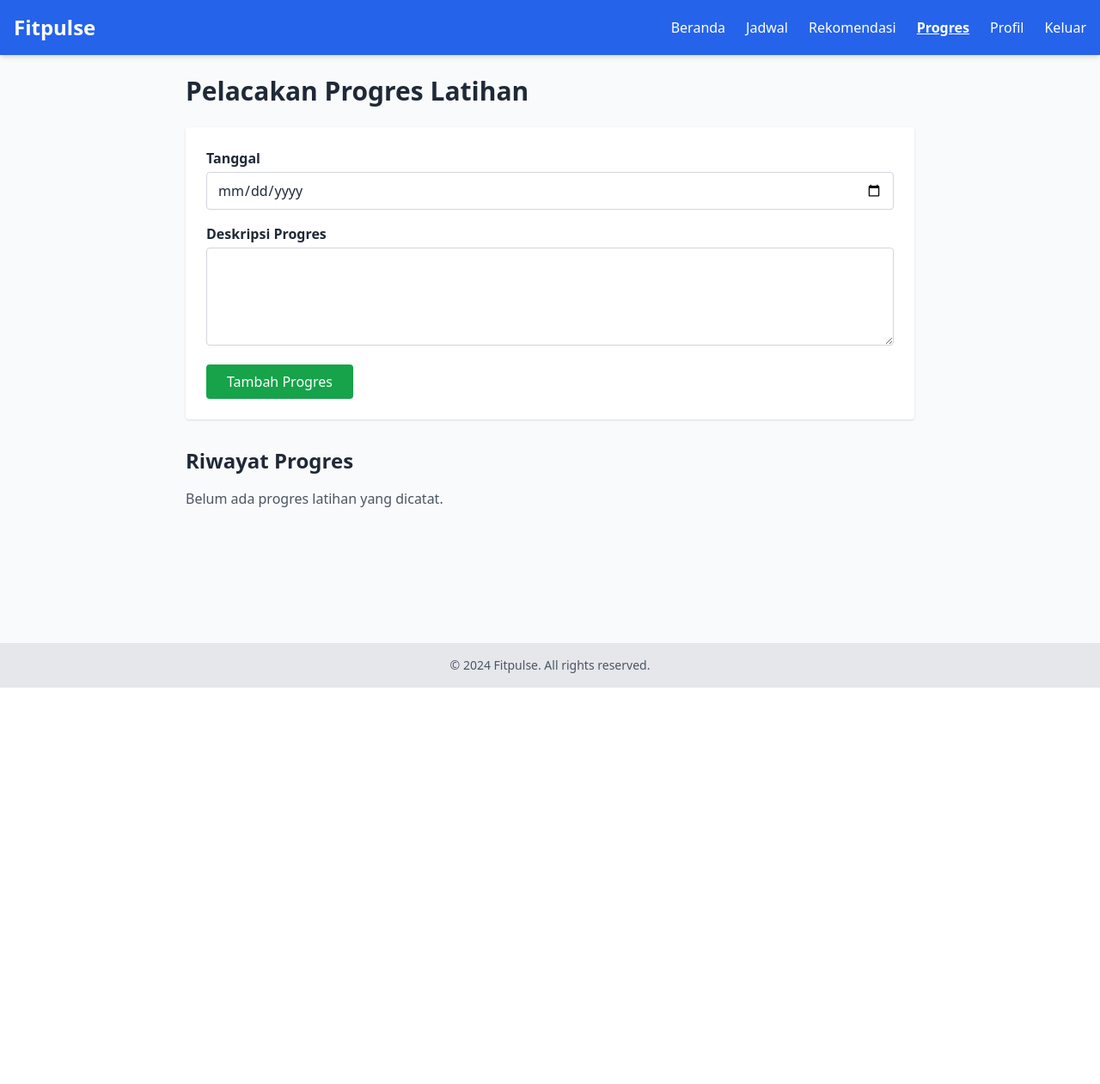
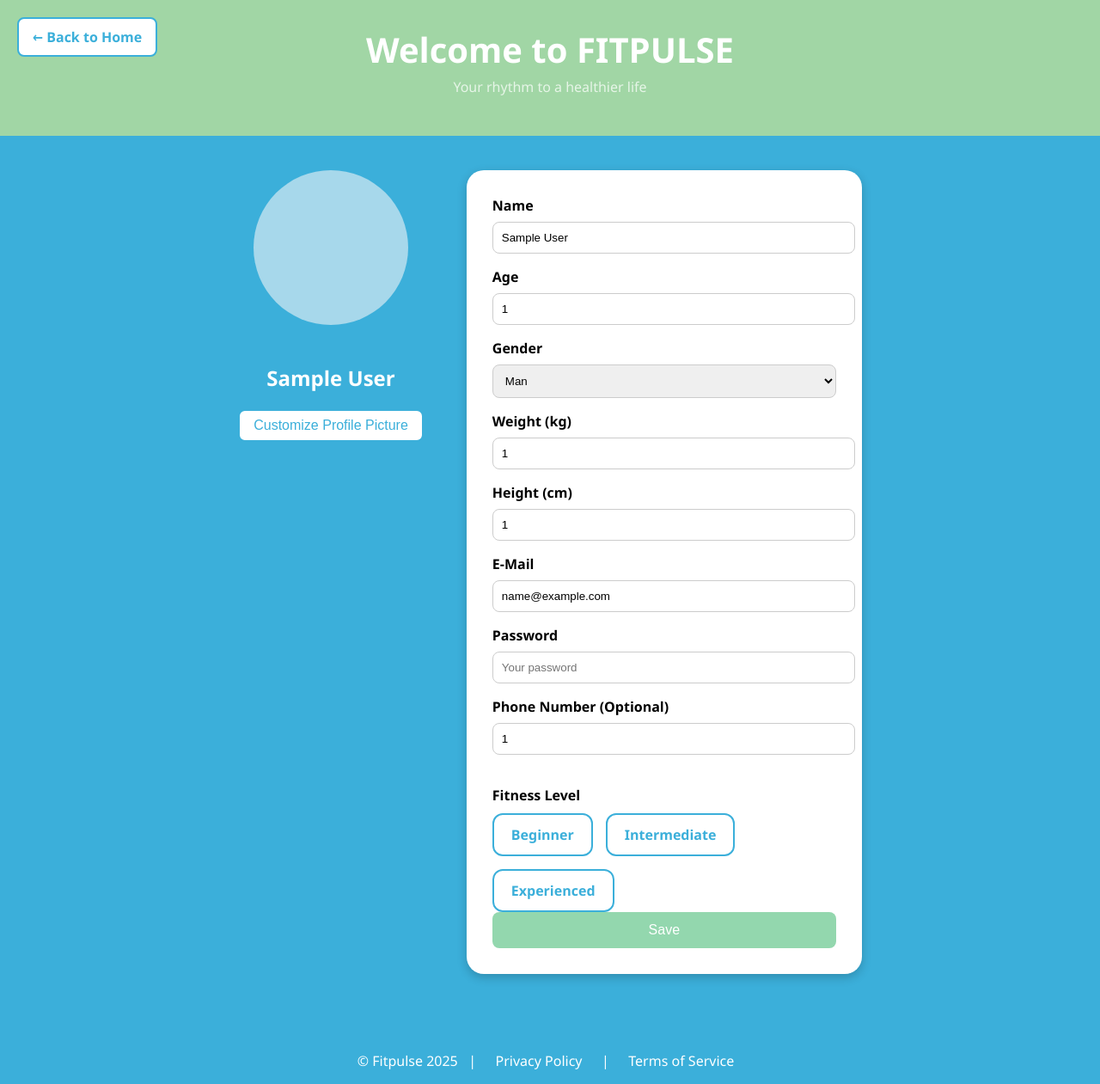
Before and after one commit to PandaBGS/FitPulse, a PHP site: page /progress.php in a window 1280 px wide. Shown: the whole page at 86% size. Before the commit the page ends 800 px from the top, so only its background shows below. Run offline with PHP 8.4, Linux system fonts and the light colour scheme; the visitor is signed in with stand-in values (Sample User, id 1); some libraries are stand-ins or nearby versions.

Commit message:
Update progress.php

```diff
--- a/progress.php
+++ b/progress.php
@@ -1,115 +1,249 @@
 <?php
 session_start();
-require_once 'config.php';
 
-if (!isset($_SESSION['user_id'])) {
-    header('Location: login.php');
-    exit;
+if ($_SERVER["REQUEST_METHOD"] == "POST") {
+  $_SESSION['name'] = $_POST['name'];
+  $_SESSION['age'] = $_POST['age'];
+  $_SESSION['gender'] = $_POST['gender'];
+  $_SESSION['weight'] = $_POST['weight'];
+  $_SESSION['height'] = $_POST['height'];
+  $_SESSION['email'] = $_POST['email'];
+  $_SESSION['password'] = $_POST['password'];
+  $_SESSION['phone'] = $_POST['phone'];
+  $_SESSION['fitness'] = $_POST['fitness'];
 }
 
-$user_id = $_SESSION['user_id'];
-$errors = [];
-$success = '';
-
-// Remove manual adding of progress logs by user
-// Progress logs will be added automatically from schedule confirmation
-
-// Fetch activity logs for the user
-$logs_all = readData(PROGRESS_FILE);
-$logs = array_filter($logs_all, function ($log) use ($user_id) {
-    return $log['user_id'] === $user_id;
-});
-
-// Sort logs by log_date descending
-usort($logs, function ($a, $b) {
-    return strcmp($b['log_date'], $a['log_date']);
-});
-
-// Fetch activity logs for the user
-$logs_all = readData(PROGRESS_FILE);
-$logs = array_filter($logs_all, function ($log) use ($user_id) {
-    return $log['user_id'] === $user_id;
-});
-
-// Sort logs by log_date descending
-usort($logs, function ($a, $b) {
-    return strcmp($b['log_date'], $a['log_date']);
-});
+// Default value
+$name_display = isset($_SESSION['name']) && $_SESSION['name'] != "" ? $_SESSION['name'] : "Username";
 ?>
 
 <!DOCTYPE html>
 <html lang="en">
 <head>
   <meta charset="UTF-8" />
-    <meta name="viewport" content="width=device-width, initial-scale=1" />
-    <title>Pelacakan Progres - Fitpulse</title>
-    <link href="https://fonts.googleapis.com/css2?family=Inter:wght@400;600&display=swap" rel="stylesheet" />
-    <link rel="stylesheet" href="https://cdnjs.cloudflare.com/ajax/libs/font-awesome/6.0.0-beta3/css/all.min.css" />
-    <script src="https://cdn.tailwindcss.com"></script>
+  <meta name="viewport" content="width=device-width, initial-scale=1.0"/>
+  <title>Fitpulse Profile</title>
+  <style>
+    body {
+      margin: 0;
+      font-family: 'Segoe UI', Tahoma, Geneva, Verdana, sans-serif;
+      background-color: #3BAFDA;
+    }
+
+    header {
+      background-color: #A1D6A5;
+      padding: 30px 0;
+      text-align: center;
+      color: white;
+    }
+
+    header h1 {
+      margin: 0;
+      font-size: 2.5rem;
+    }
+
+    header p {
+      margin-top: 5px;
+      font-size: 1rem;
+      color: #e6f5e7;
+    }
+
+    .container {
+      display: flex;
+      justify-content: center;
+      align-items: flex-start;
+      padding: 40px;
+      gap: 50px;
+    }
+
+    .profile-pic-section {
+      text-align: center;
+      color: white;
+    }
+
+    .profile-pic {
+      width: 180px;
+      height: 180px;
+      background-color: #A7D8EB;
+      border-radius: 50%;
+      margin-bottom: 20px;
+      display: inline-block;
+    }
+
+    .form-section {
+      background-color: #ffffff;
+      padding: 30px;
+      border-radius: 20px;
+      box-shadow: 0 4px 12px rgba(0, 0, 0, 0.2);
+      width: 400px;
+    }
+
+    .form-section input,
+    .form-section select {
+      width: 100%;
+      padding: 10px;
+      margin: 8px 0 16px 0;
+      border: 1px solid #ccc;
+      border-radius: 8px;
+    }
+
+    .form-section label {
+      font-weight: 600;
+    }
+
+    .fitness-level {
+      margin-top: 20px;
+    }
+
+    .fitness-level > label {
+      font-weight: bold;
+      font-size: 16px;
+      margin-bottom: 10px;
+      display: block;
+    }
+
+    .fitness-options {
+      display: flex;
+      gap: 15px;
+      flex-wrap: wrap;
+    }
+
+    .fitness-card {
+      display: inline-block;
+      padding: 12px 20px;
+      border: 2px solid #3BAFDA;
+      border-radius: 12px;
+      cursor: pointer;
+      font-weight: 600;
+      color: #3BAFDA;
+      background-color: white;
+      transition: all 0.3s ease;
+      user-select: none;
+    }
+
+    input[type="radio"]:checked + .fitness-card {
+      background-color: #3BAFDA;
+      color: white;
+    }
+
+    .save-button {
+      width: 100%;
+      padding: 12px;
+      background-color: #93D7AE;
+      color: white;
+      font-size: 1rem;
+      border: none;
+      border-radius: 8px;
+      cursor: pointer;
+      transition: background-color 0.3s ease;
+    }
+
+    .save-button:hover {
+      background-color: #7cc89c;
+    }
+
+    footer {
+      text-align: center;
+      margin-top: 50px;
+      color: white;
+    }
+
+    footer a {
+      color: white;
+      text-decoration: none;
+      margin: 0 10px;
+    }
+
+    footer a:hover {
+      text-decoration: underline;
+    }
+
+    .back-button {
+      position: absolute;
+      top: 20px;
+      left: 20px;
+      background-color: white;
+      color: #3BAFDA;
+      padding: 10px 16px;
+      border-radius: 8px;
+      border: 2px solid #3BAFDA;
+      text-decoration: none;
+      font-weight: bold;
+      z-index: 1000;
+      transition: background-color 0.2s, color 0.2s;
+    }
+
+    .back-button:hover {
+      background-color: #3BAFDA;
+      color: white;
+    }
+  </style>
 </head>
-<body class="bg-gray-50 font-sans text-gray-800 min-h-screen flex flex-col">
-    <header class="bg-blue-600 text-white p-4 shadow-md">
-        <div class="container mx-auto flex justify-between items-center">
-            <h1 class="text-2xl font-bold">Fitpulse</h1>
-            <nav>
-                <ul class="flex space-x-6">
-                    <li><a href="index.php" class="hover:underline">Beranda</a></li>
-                    <li><a href="schedule.php" class="hover:underline">Jadwal</a></li>
-                    <li><a href="recommendations.php" class="hover:underline">Rekomendasi</a></li>
-                    <li><a href="progress.php" class="hover:underline font-semibold underline">Progres</a></li>
-                    <li><a href="profile.php" class="hover:underline">Profil</a></li>
-                    <li><a href="logout.php" class="hover:underline">Keluar</a></li>
-                </ul>
-            </nav>
+<body>
+
+  <header>
+    <h1>Welcome to <strong>FITPULSE</strong></h1>
+    <p>Your rhythm to a healthier life</p>
+  </header>
+
+  <div class="container">
+    <div class="profile-pic-section">
+      <div class="profile-pic"></div>
+      <h2><?= htmlspecialchars($name_display); ?></h2>
+      <button class="save-button" style="width: auto; padding: 8px 16px; background-color: white; color: #3BAFDA; border: 2px solid #3BAFDA;">Customize Profile Picture</button>
     </div>
-    </header>
-    <main class="container mx-auto flex-grow p-6 max-w-4xl">
-        <h2 class="text-3xl font-semibold mb-6">Pelacakan Progres Latihan</h2>
 
-        <?php if ($errors): ?>
-            <div class="mb-4 text-red-600">
-                <ul>
-                    <?php foreach ($errors as $error): ?>
-                        <li><i class="fas fa-exclamation-circle mr-2"></i><?=htmlspecialchars($error)?></li>
-                    <?php endforeach; ?>
-                </ul>
+    <a href="index.php" class="back-button">← Back to Home</a>
+
+    <form class="form-section" method="POST" action="">
+      <label>Name</label>
+      <input type="text" name="name" value="<?= $_SESSION['name'] ?? '' ?>" placeholder="Enter your name" />
+
+      <label>Age</label>
+      <input type="number" name="age" value="<?= $_SESSION['age'] ?? '' ?>" placeholder="Enter your age" />
+
+      <label>Gender</label>
+      <select name="gender">
+        <option value="Man" <?= (($_SESSION['gender'] ?? '') == 'Man') ? 'selected' : '' ?>>Man</option>
+        <option value="Woman" <?= (($_SESSION['gender'] ?? '') == 'Woman') ? 'selected' : '' ?>>Woman</option>
+      </select>
+
+      <label>Weight (kg)</label>
+      <input type="number" name="weight" value="<?= $_SESSION['weight'] ?? '' ?>" placeholder="Enter your weight" />
+
+      <label>Height (cm)</label>
+      <input type="number" name="height" value="<?= $_SESSION['height'] ?? '' ?>" placeholder="Enter your height" />
+
+      <label>E-Mail</label>
+      <input type="email" name="email" value="<?= $_SESSION['email'] ?? '' ?>" placeholder="Enter your e-mail" />
+
+      <label>Password</label>
+      <input type="password" name="password" value="<?= $_SESSION['password'] ?? '' ?>" placeholder="Your password" />
+
+      <label>Phone Number (Optional)</label>
+      <input type="text" name="phone" value="<?= $_SESSION['phone'] ?? '' ?>" placeholder="+62" />
+
+    <div class="fitness-level">
+      <label>Fitness Level</label>
+      <div class="fitness-options">
+        <input type="radio" name="fitness_level" id="beginner" value="Beginner" hidden>
+        <label for="beginner" class="fitness-card">Beginner</label>
+
+        <input type="radio" name="fitness_level" id="intermediate" value="Intermediate" hidden>
+        <label for="intermediate" class="fitness-card">Intermediate</label>
+
+        <input type="radio" name="fitness_level" id="experienced" value="Experienced" hidden>
+        <label for="experienced" class="fitness-card">Experienced</label>
       </div>
-        <?php elseif ($success): ?>
-            <div class="mb-4 text-green-600">
-                <i class="fas fa-check-circle mr-2"></i><?=htmlspecialchars($success)?>
     </div>
-        <?php endif; ?>
 
-        <form method="POST" action="progress.php" class="mb-8 bg-white p-6 rounded shadow">
-            <div>
-                <label for="log_date" class="block mb-1 font-semibold">Tanggal</label>
-                <input type="date" id="log_date" name="log_date" required class="w-full border border-gray-300 rounded px-3 py-2" value="<?=htmlspecialchars($_POST['log_date'] ?? '')?>" />
+      <button type="submit" class="save-button">Save</button>
+    </form>
   </div>
-            <div class="mt-4">
-                <label for="progress" class="block mb-1 font-semibold">Deskripsi Progres</label>
-                <textarea id="progress" name="progress" rows="4" required class="w-full border border-gray-300 rounded px-3 py-2"><?=htmlspecialchars($_POST['progress'] ?? '')?></textarea>
-            </div>
-            <button type="submit" class="mt-4 bg-green-600 text-white py-2 px-6 rounded hover:bg-green-700 transition">Tambah Progres</button>
-        </form>
 
-        <section>
-            <h3 class="text-2xl font-semibold mb-4">Riwayat Progres</h3>
-            <?php if (count($logs) === 0): ?>
-                <p class="text-gray-600">Belum ada progres latihan yang dicatat.</p>
-            <?php else: ?>
-                <ul class="space-y-4">
-                    <?php foreach ($logs as $log): ?>
-                        <li class="bg-white p-4 rounded shadow">
-                            <p class="text-gray-700"><?=nl2br(htmlspecialchars($log['progress']))?></p>
-                            <p class="text-sm text-gray-500 mt-2">Tanggal: <?=htmlspecialchars($log['log_date'])?></p>
-                        </li>
-                    <?php endforeach; ?>
-                </ul>
-            <?php endif; ?>
-        </section>
-    </main>
-    <footer class="bg-gray-200 text-center p-4 text-sm text-gray-600">
-        &copy; 2024 Fitpulse. All rights reserved.
+  <footer>
+    <p>&copy; Fitpulse 2025 &nbsp;&nbsp;|&nbsp;&nbsp; <a href="#">Privacy Policy</a> &nbsp;&nbsp;|&nbsp;&nbsp; <a href="#">Terms of Service</a></p>
   </footer>
+
 </body>
 </html>
```
Lines whose indentation alone changed are shown as unchanged.
